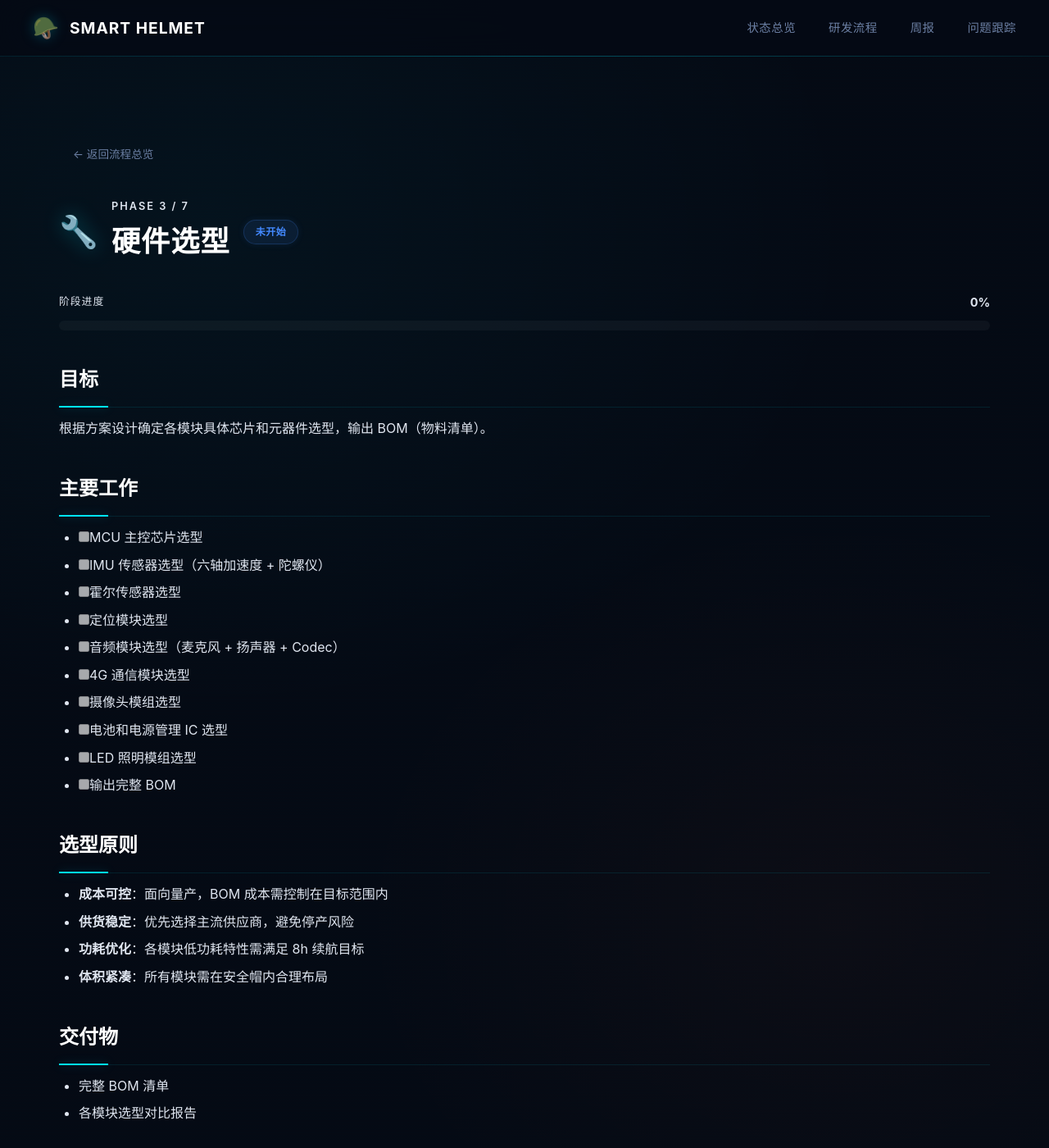
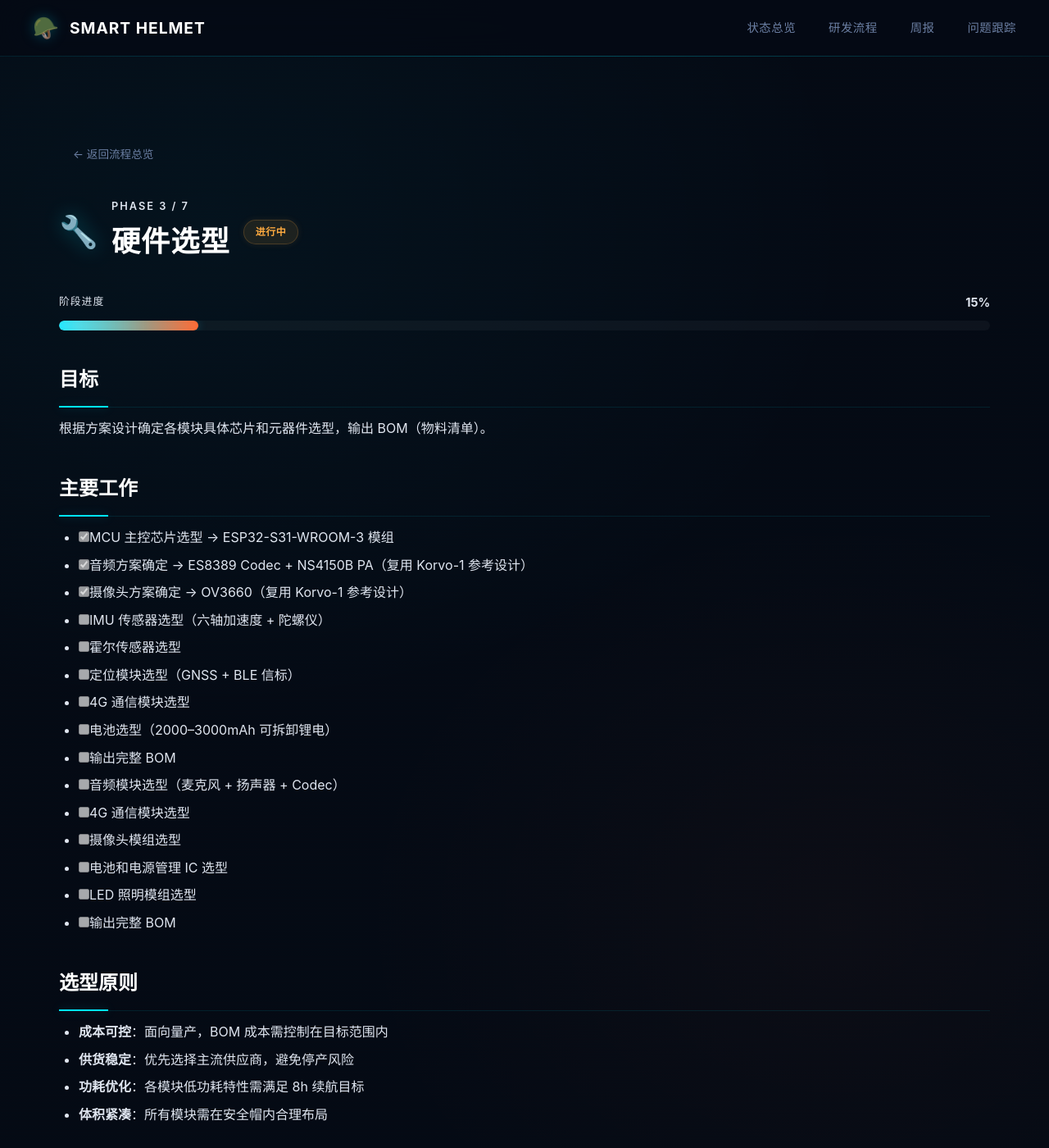
Before and after one commit to ysdcedarqu/zhinenganquanmao, a Jekyll site: the page built from process/03-硬件选型.md, in a window 1280 px wide and 1400 px high. Shown: the whole window at 82% size. Built offline with Jekyll 4.4.1, drawn with Linux system fonts in a browser that asks for light colours.

Commit message:
更新流程阶段进度：需求分析→85%完成，方案设计→35%，硬件选型→15%

```diff
--- a/process/03-硬件选型.md
+++ b/process/03-硬件选型.md
@@ -2,8 +2,8 @@
 title: 硬件选型
 phase: 3
 icon: 🔧
-status: 未开始
-progress: 0
+status: 进行中
+progress: 15
 prev: /process/02-方案设计/
 next: /process/04-原型开发/
 ---
@@ -14,10 +14,15 @@ next: /process/04-原型开发/
 
 ## 主要工作
 
-- [ ] MCU 主控芯片选型
+- [x] MCU 主控芯片选型 → ESP32-S31-WROOM-3 模组
+- [x] 音频方案确定 → ES8389 Codec + NS4150B PA（复用 Korvo-1 参考设计）
+- [x] 摄像头方案确定 → OV3660（复用 Korvo-1 参考设计）
 - [ ] IMU 传感器选型（六轴加速度 + 陀螺仪）
 - [ ] 霍尔传感器选型
-- [ ] 定位模块选型
+- [ ] 定位模块选型（GNSS + BLE 信标）
+- [ ] 4G 通信模块选型
+- [ ] 电池选型（2000–3000mAh 可拆卸锂电）
+- [ ] 输出完整 BOM
 - [ ] 音频模块选型（麦克风 + 扬声器 + Codec）
 - [ ] 4G 通信模块选型
 - [ ] 摄像头模组选型
```
Also changed, not shown: process/01-需求分析.md (+8 -5 lines), process/02-方案设计.md (+6 -4 lines), 4 other files.
